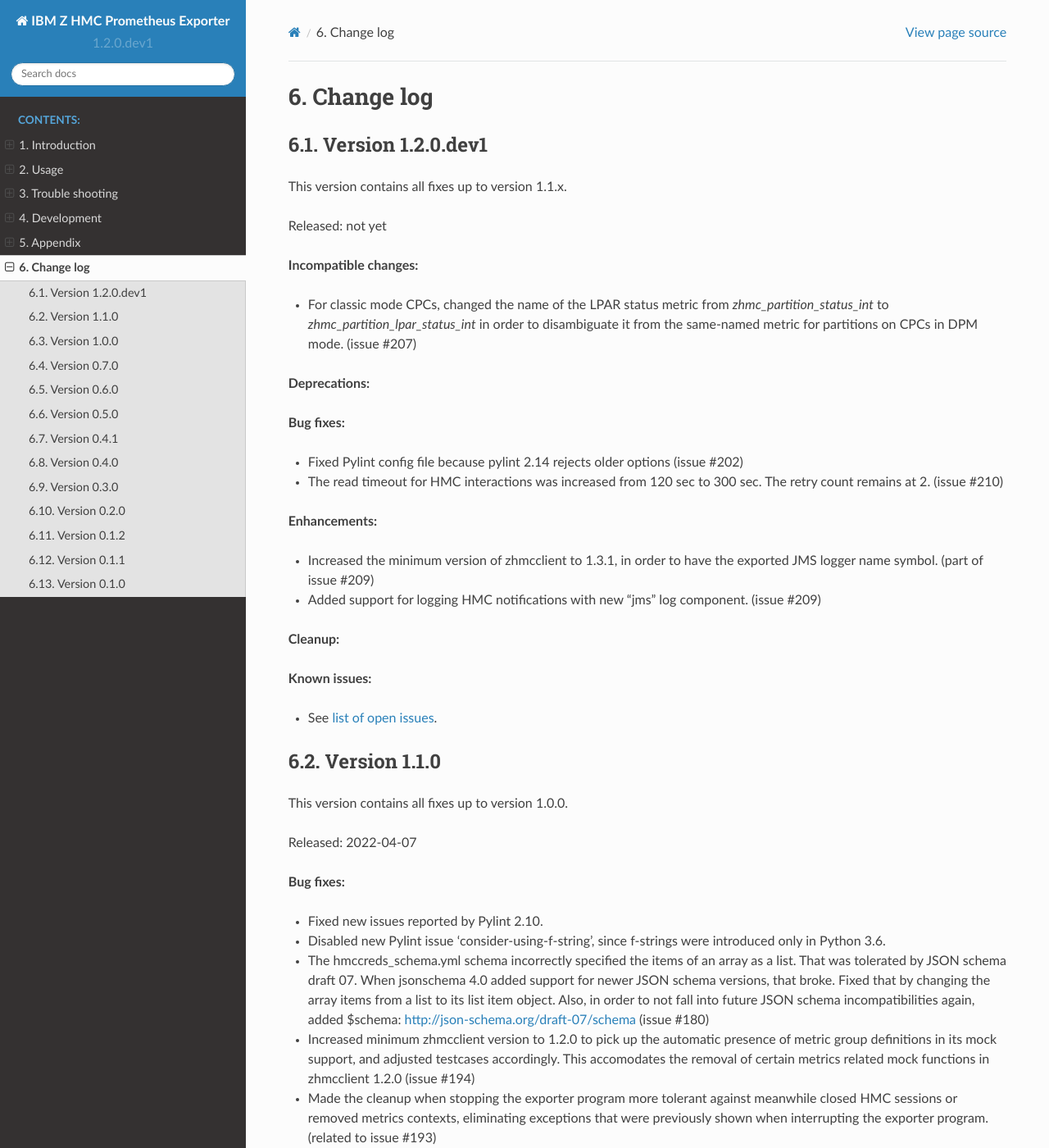
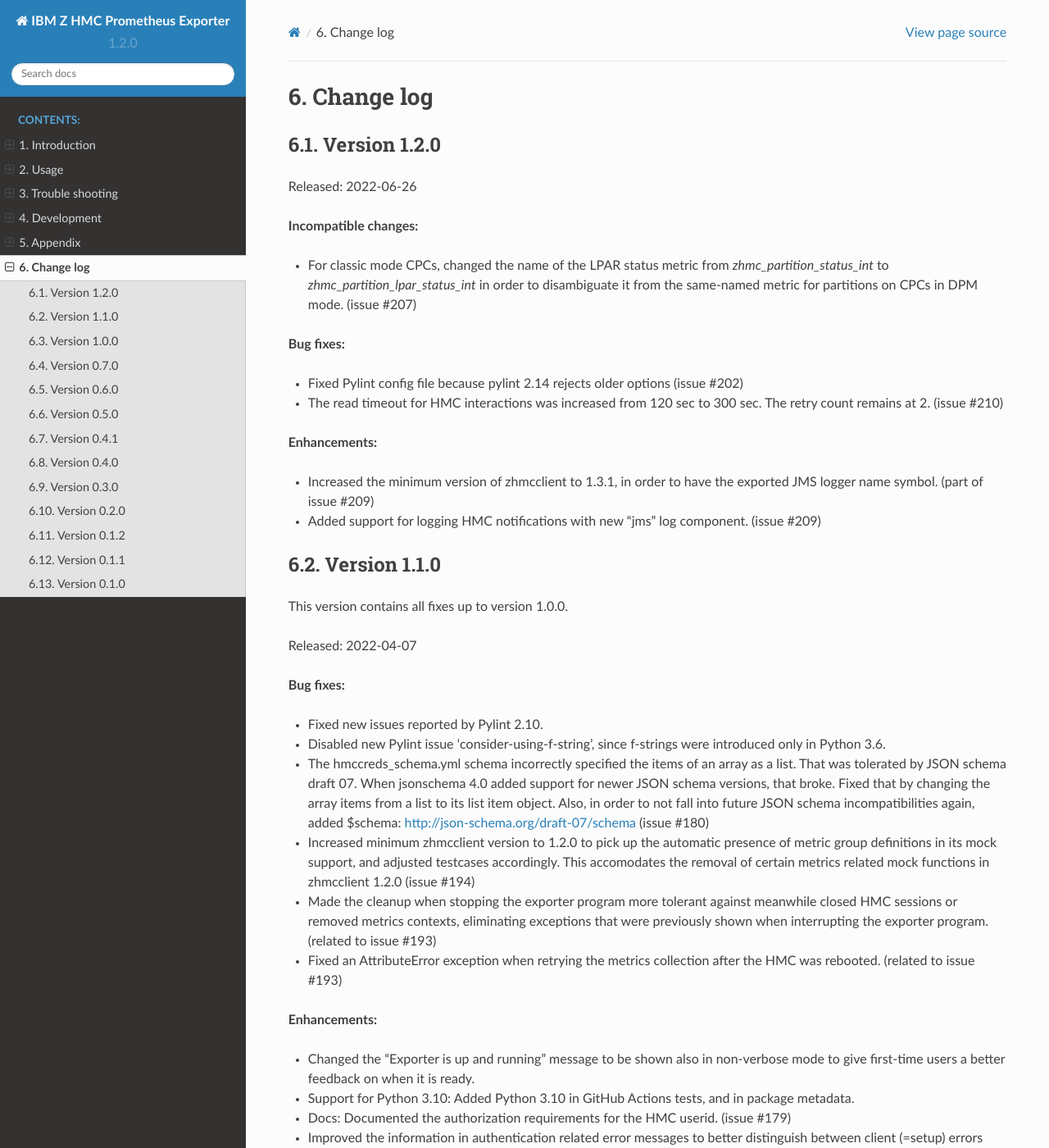
Before and after one commit to zhmcclient/zhmc-prometheus-exporter, a Sphinx documentation site: the page built from docs/changes.rst, in a window 1280 px wide and 1400 px high. Shown: the whole window at 82% size. Built offline with Sphinx 7.4.7 and the Read the Docs theme 2.0.0, drawn with Linux system fonts in a browser that asks for light colours.

Commit message:
Release 1.2.0
Signed-off-by: Andreas Maier <maiera@de.ibm.com>

```diff
--- a/docs/changes.rst
+++ b/docs/changes.rst
@@ -17,12 +17,10 @@
 ----------
 
 
-Version 1.2.0.dev1
-^^^^^^^^^^^^^^^^^^
+Version 1.2.0
+^^^^^^^^^^^^^
 
-This version contains all fixes up to version 1.1.x.
-
-Released: not yet
+Released: 2022-06-26
 
 **Incompatible changes:**
 
@@ -30,8 +28,6 @@
   `zhmc_partition_status_int` to `zhmc_partition_lpar_status_int` in order to
   disambiguate it from the same-named metric for partitions on CPCs in DPM
   mode. (issue #207)
-
-**Deprecations:**
 
 **Bug fixes:**
 
@@ -48,14 +44,6 @@
 
 * Added support for logging HMC notifications with new "jms" log component.
   (issue #209)
-
-**Cleanup:**
-
-**Known issues:**
-
-* See `list of open issues`_.
-
-.. _`list of open issues`: https://github.com/zhmcclient/zhmc-prometheus-exporter/issues
 
 
 Version 1.1.0
--- a/zhmc_prometheus_exporter/_version.py
+++ b/zhmc_prometheus_exporter/_version.py
@@ -25,4 +25,4 @@
 #:
 #: * "M.N.P.dev1": A not yet released version M.N.P
 #: * "M.N.P": A released version M.N.P
-__version__ = '1.2.0.dev1'
+__version__ = '1.2.0'
```
Also changed, not shown: 1 other file.
